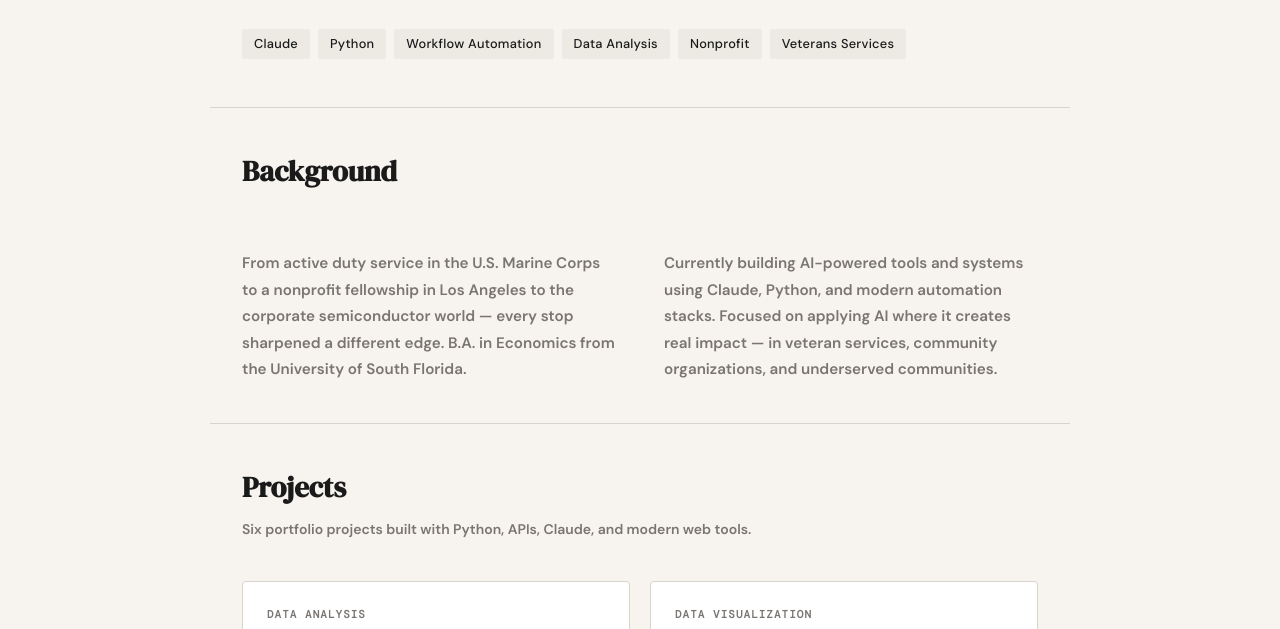
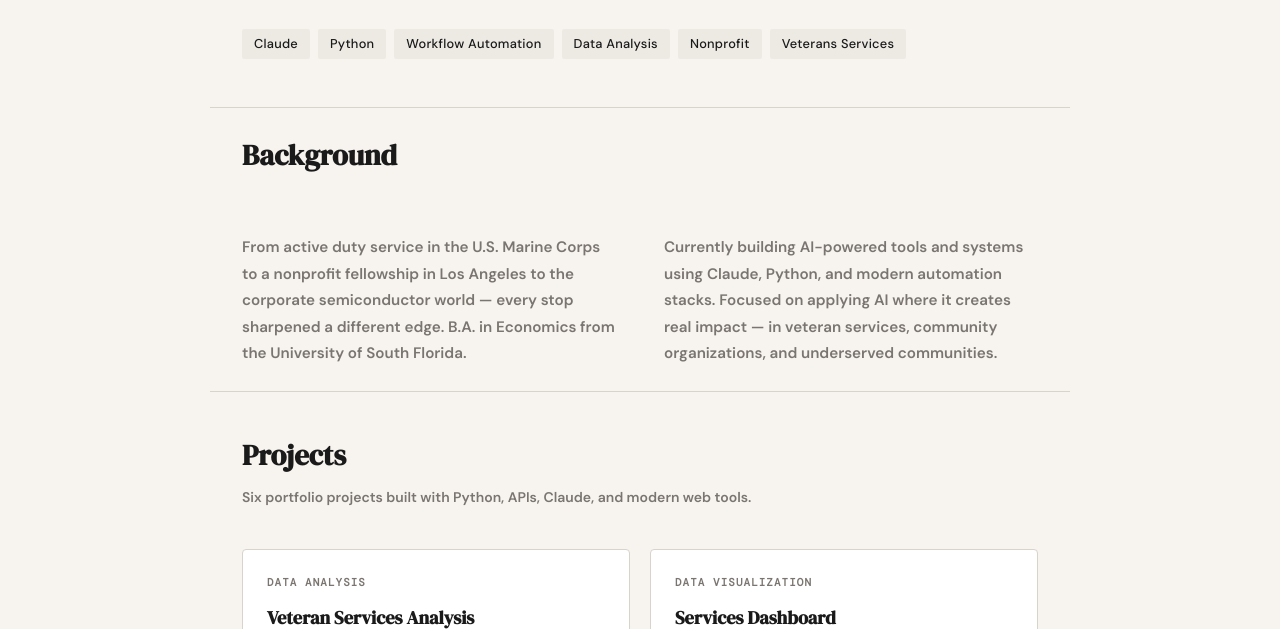
Before and after one commit to aaplanzo/portfolio, a plain HTML site: page index.html in a window 1280 px wide. Shown: the part 471-1100 px from the top of the page. Drawn offline with nearby package versions, Linux system fonts and the light colour scheme.

Commit message:
Update index.html

```diff
--- a/index.html
+++ b/index.html
@@ -123,7 +123,7 @@
 .about {
   max-width: 860px;
   margin: 0 auto;
-  padding: 2.5rem 2rem;
+  padding: 1.5rem 2rem;
   display: grid;
   grid-template-columns: 1fr 1fr;
   gap: 3rem;
```
